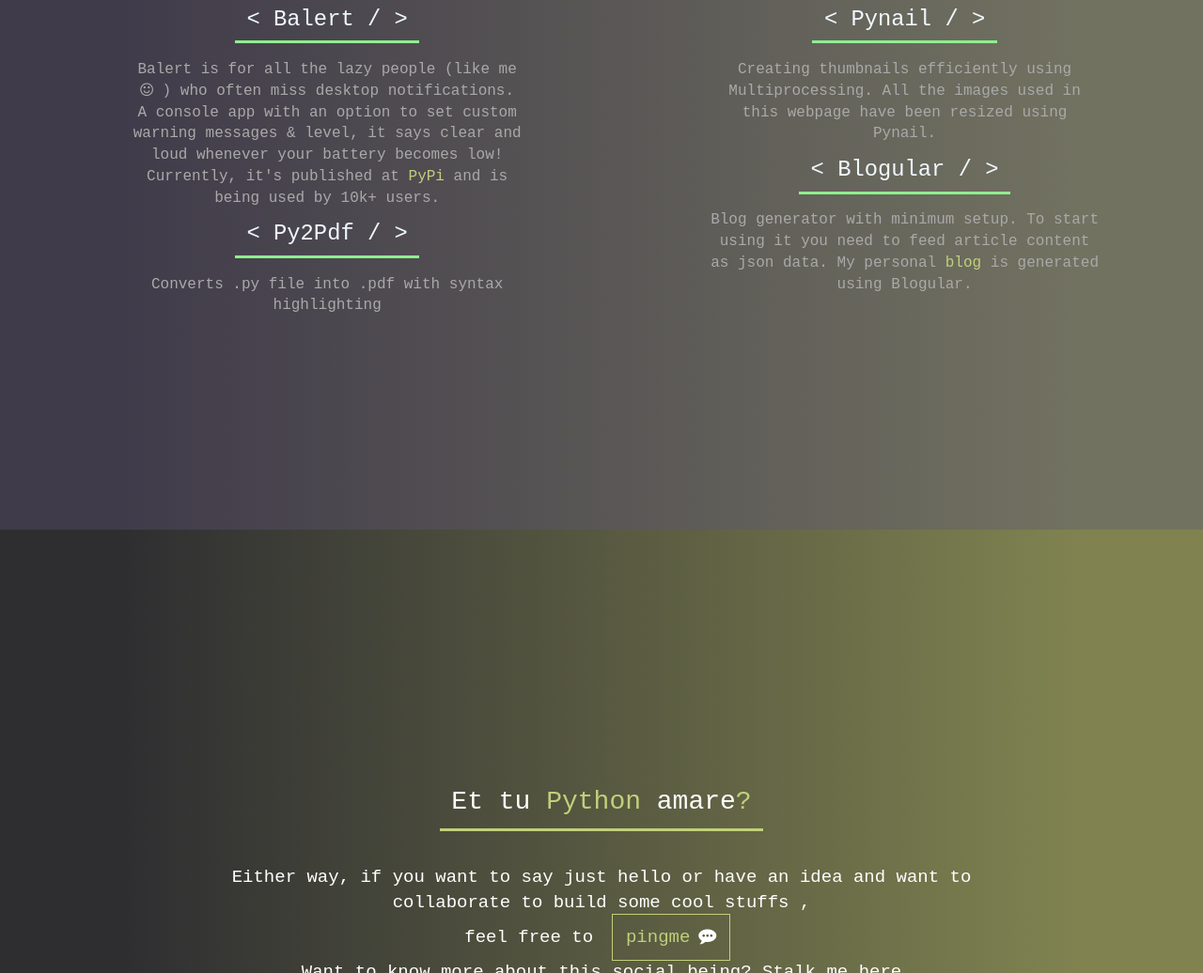
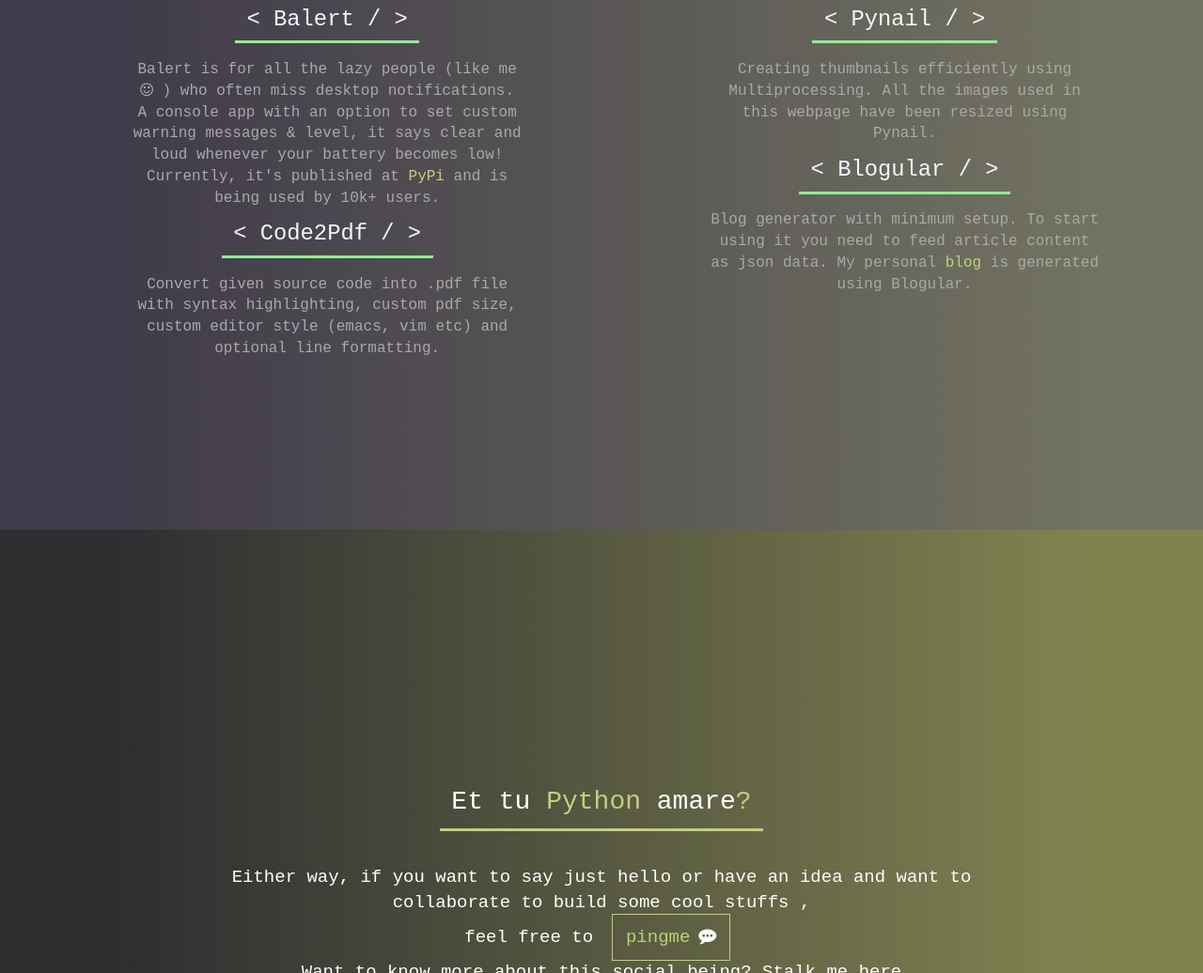
Before and after one commit to tushar-rishav/tushar-rishav.github.io, a plain HTML site: page index.html in a window 1280 px wide. Shown: the part 2636-3672 px from the top of the page at 94% size. Drawn offline with Linux system fonts and the light colour scheme.

Commit message:
Py2Pdf->Code2pdf

```diff
--- a/index.html
+++ b/index.html
@@ -180,11 +180,11 @@
 					<div class="slide">
 						<div data-sr='enter left move 60px over 1s'  class="proj_inner mini_proj_slide">
 							<header>
-								<a href="http://gtushar.co/py2pdf/" class="mini_proj_link">&lt; Py2Pdf &#x2F; &gt;</a>
+								<a href="http://gtushar.co/code2pdf/" class="mini_proj_link">&lt; Code2Pdf &#x2F; &gt;</a>
 							</header>
 							<div class="proj_content">
 								<p class="proj_detail">
-									Converts .py file into .pdf with syntax highlighting
+									Convert given source code into .pdf file with syntax highlighting, custom pdf size, custom editor style (emacs, vim etc) and optional line formatting.
 								</p>
 							</div>
 						</div>
@@ -231,11 +231,11 @@
 						</div>
 						<div data-sr='enter left move 60px over 1s'  class="proj_inner">
 							<header>
-								<a href="http://gtushar.co/py2pdf/" class="proj_link">&lt; Py2Pdf &#x2F; &gt;</a>
+								<a href="http://gtushar.co/code2pdf/" class="proj_link">&lt; Code2Pdf &#x2F; &gt;</a>
 							</header>
 							<div class="proj_content">
 								<p class="proj_detail">
-									Converts .py file into .pdf with syntax highlighting
+									Convert given source code into .pdf file with syntax highlighting, custom pdf size, custom editor style (emacs, vim etc) and optional line formatting.
 								</p>
 							</div>
 						</div>
```
